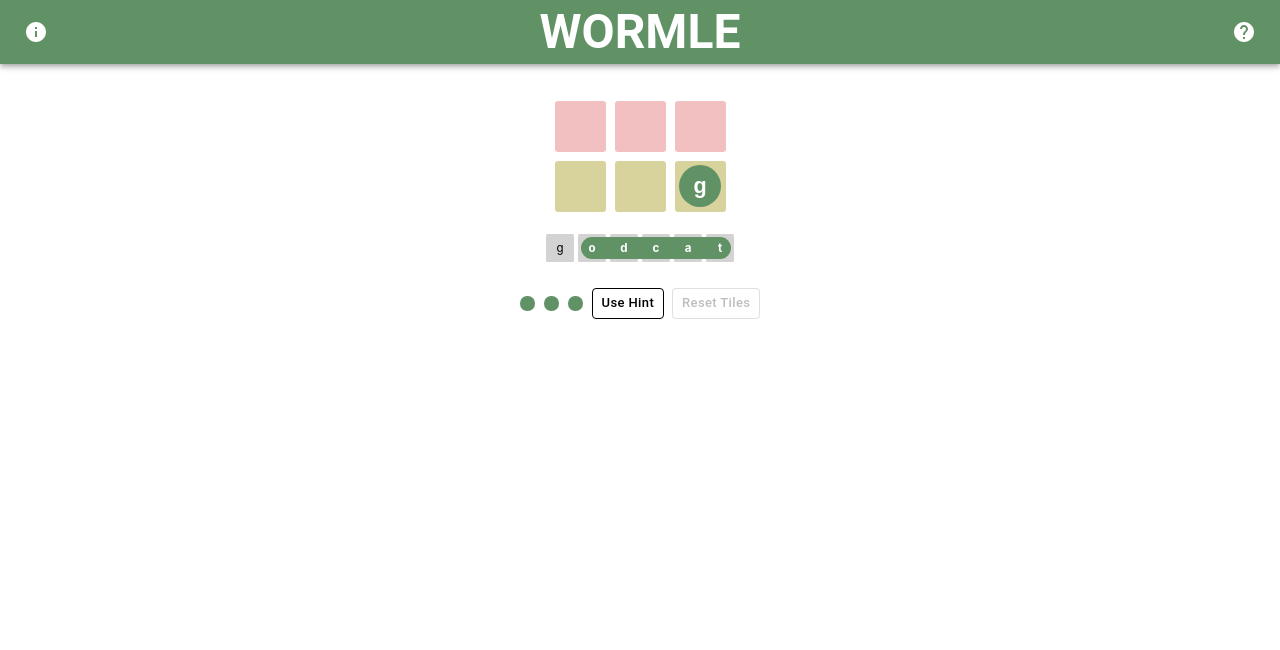
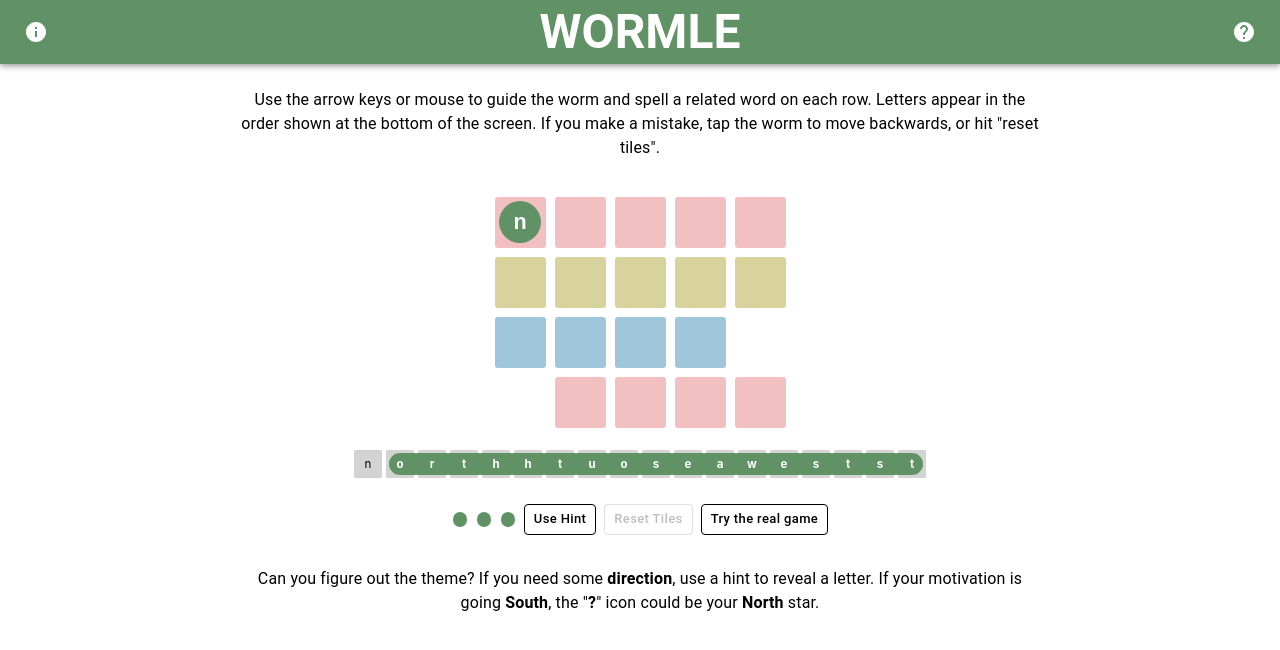
Before and after one commit to evarae/wormle, a React (Create React App) app: page / in a window 1280 px wide. Both pictures are taken after a click on the button "Try a demo". Shown: the top 650 px of the page. Built offline with nearby package versions, Linux system fonts and the light colour scheme.

Commit message:
Directions Demo

```diff
--- a/src/components/App.css
+++ b/src/components/App.css
@@ -68,3 +68,19 @@
   text-align: center;
   font-style: italic;
 }
+
+.center-text-container{
+  display: flex;
+  align-items: center;
+  justify-content: center;
+  text-align: center;
+  flex-direction: column;
+}
+
+.demo-text{
+  padding: 24px;
+  padding-bottom: 0px;
+  p {
+    max-width: 800px;
+  }
+}
--- a/src/components/App.tsx
+++ b/src/components/App.tsx
@@ -8,7 +8,7 @@
   NUMBER_OF_HINTS,
 } from "../helpers/GameEngine";
 import NavBar from "./navBar/NavBar";
-import { Button } from "@mui/material";
+import { Button, Typography } from "@mui/material";
 import { demoData, getData } from "../gameData/data";
 import HelpModal from "./modals/HelpModal";
 import WinModal from "./modals/WinModal";
@@ -176,9 +176,35 @@
         />
       )}
       {gameState ? (
-        <div className="game-container">
-          <Game gameState={gameState} setGameState={setGameState} />
-        </div>
+        <>
+          {isDemo && (
+            <div className="center-text-container demo-text">
+              <Typography>
+                Use the arrow keys or mouse to guide the worm and spell a
+                related word on each row. Letters appear in the order shown at
+                the bottom of the screen. If you make a mistake, tap the worm to
+                move backwards, or hit &quot;reset tiles&quot;.
+              </Typography>
+            </div>
+          )}
+          <div className="game-container">
+            <Game
+              gameState={gameState}
+              setGameState={setGameState}
+              realGameOnClick={isDemo ? tryRealGameOnClick : undefined}
+            />
+          </div>
+          {isDemo && (
+            <div className="center-text-container demo-text">
+              <Typography>
+                Can you figure out the theme? If you need some <b>direction</b>,
+                use a hint to reveal a letter. If your motivation is going{" "}
+                <b>South</b>, the &quot;
+                <b>?</b>&quot; icon could be your <b>North</b> star.
+              </Typography>
+            </div>
+          )}
+        </>
       ) : (
         <></>
       )}
--- a/src/components/game/DemoGrid.tsx
+++ b/src/components/game/DemoGrid.tsx
@@ -4,16 +4,29 @@
 import Grid from "./grid/Grid";
 import { getGameStateFromSetup, tryMove } from "../../helpers/GameEngine";
 import { demoData } from "../../gameData/data";
+import { Typography } from "@mui/material";
 
 const DemoGrid = () => {
   const [gameState, setGameState] = useState<GameState>();
   const [count, setCount] = useState(-1);
   const moves: Coordinates[] = [
+    { x: 1, y: 0 },
+    { x: 2, y: 0 },
+    { x: 3, y: 0 },
+    { x: 4, y: 0 },
+    { x: 4, y: 1 },
+    { x: 3, y: 1 },
+    { x: 2, y: 1 },
     { x: 1, y: 1 },
     { x: 0, y: 1 },
-    { x: 0, y: 0 },
-    { x: 1, y: 0 },
-    { x: 2, y: 0 },
+    { x: 0, y: 2 },
+    { x: 1, y: 2 },
+    { x: 1, y: 3 },
+    { x: 2, y: 3 },
+    { x: 2, y: 2 },
+    { x: 3, y: 2 },
+    { x: 3, y: 3 },
+    { x: 4, y: 3 },
   ];
 
   useEffect(() => {
@@ -23,7 +36,7 @@
   useEffect(() => {
     const interval = setInterval(() => {
       setCount((prevCount) => (prevCount + 1) % (moves.length + 1));
-    }, 1000);
+    }, 300);
 
     // Cleanup interval on component unmount
     return () => clearInterval(interval);
--- a/src/components/game/Game.css
+++ b/src/components/game/Game.css
@@ -15,6 +15,7 @@
     gap: 8px;
     padding: 8px;
     align-items: center;
+    flex-flow: wrap;
 }
 
 .hint-indicator{
--- a/src/components/game/Game.tsx
+++ b/src/components/game/Game.tsx
@@ -144,8 +144,17 @@
           onClick={resetButtonOnClick}
           disabled={props.gameState.path.length <= 1}
         >
-          {"Reset Tiles"}
+          Reset Tiles
         </Button>
+        {props.realGameOnClick && (
+          <Button
+            variant="outlined"
+            size="small"
+            onClick={props.realGameOnClick}
+          >
+            Try the real game
+          </Button>
+        )}
       </div>
     </div>
   );
@@ -154,6 +163,7 @@
 interface Props {
   gameState: GameState;
   setGameState: (newGameState: GameState) => void;
+  realGameOnClick?: () => void;
 }
 
 export default Game;
--- a/src/gameData/data.ts
+++ b/src/gameData/data.ts
@@ -2,15 +2,18 @@
 import defaultGame from './defaultGame.json';
 
 export const demoData:GameWithDate =
-{
-  date: "",
+{date:"2000-01-02",
   game: {
-
-  words: [{offset: 0, text: 'cat'}, {offset: 0, text: 'dog'}],
-  pathString: 'godcat',
-  startCoordinates: {x:2, y:1},
-  theme: 'Furry friends',
-}};
+    words:[
+    {text:"north",offset:0},
+    {text:"south",offset:0},
+    {text:"east",offset:0},
+    {text:"west",offset:1}
+  ],
+    pathString:"northhtuoseawestst",
+    startCoordinates:{x:0,y:0},
+    theme:"A Demonstration of Direction"
+  }}
 
 export async function getData():Promise<GameWithDate> {
   try {
```
